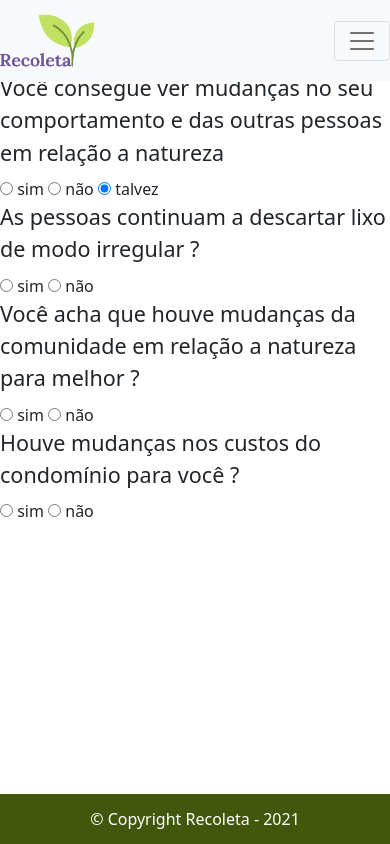
After one commit to diegoavedissian/recoletayoda, a PHP site: page /controle.php in a window 390 px wide. The commit adds this page. Run offline with PHP 8.4, Linux system fonts and the light colour scheme.

Commit message:
Responsividade do login e pagina Controle

```diff
--- /dev/null
+++ b/controle.php
@@ -0,0 +1,55 @@
+<!DOCTYPE html>
+<html lang="pt-br">
+<head>
+    <meta charset="UTF-8">
+    <meta http-equiv="X-UA-Compatible" content="IE=edge">
+    <meta name="viewport" content="width=device-width, initial-scale=1.0">
+    <title>Controle</title>
+    <link href="https://cdn.jsdelivr.net/npm/bootstrap@5.0.0-beta2/dist/css/bootstrap.min.css" rel="stylesheet" integrity="sha384-BmbxuPwQa2lc/FVzBcNJ7UAyJxM6wuqIj61tLrc4wSX0szH/Ev+nYRRuWlolflfl" crossorigin="anonymous">
+
+</head>
+<body>
+
+    <?php
+    require_once('menu.html');
+    require_once('modal.html');
+    require_once('./backend/connection.php');
+    ?>
+
+    <br><br><br>
+
+        <form>
+            <fieldset>
+                <legend>Você consegue ver mudanças no seu comportamento e das outras pessoas em relação a natureza </legend>
+					<label for="radio-email"><input type="radio" name="controle" value="sim" id="radio-sim"> sim</label>
+					<label for="radio-telefone"><input type="radio" name="controle" value="nao" id="radio-nao"> não</label>
+					<label for="radio-whatsapp"><input type="radio" name="controle" value="talvez" id="radio-talvez" checked> talvez</label>
+            </fieldset>
+
+            <fieldset>
+                    <legend>As pessoas continuam a descartar lixo de modo irregular ?</legend>
+                    <label for="radio-email"><input type="radio" name="controle" value="sim" id="radio-sim"> sim</label>
+					<label for="radio-telefone"><input type="radio" name="controle" value="nao" id="radio-nao"> não</label>
+            </fieldset>
+
+            <fieldset>
+                <legend>Você acha que houve mudanças da comunidade em relação a natureza para melhor ?</legend>
+                <label for="radio-email"><input type="radio" name="controle" value="sim" id="radio-sim"> sim</label>
+                <label for="radio-telefone"><input type="radio" name="controle" value="nao" id="radio-nao"> não</label>
+            </fieldset>
+
+            <fieldset>
+                <legend>Houve mudanças nos custos do condomínio para você ?</legend>
+                <label for="radio-email"><input type="radio" name="controle" value="sim" id="radio-sim"> sim</label>
+                <label for="radio-telefone"><input type="radio" name="controle" value="nao" id="radio-nao"> não</label>
+            </fieldset>
+        </form>
+
+    <br><br><br>
+
+    <?php
+    require_once('footer.html');
+    ?>
+
+</body>
+</html>
```
Also changed, not shown: login.php (+4 -4 lines).
